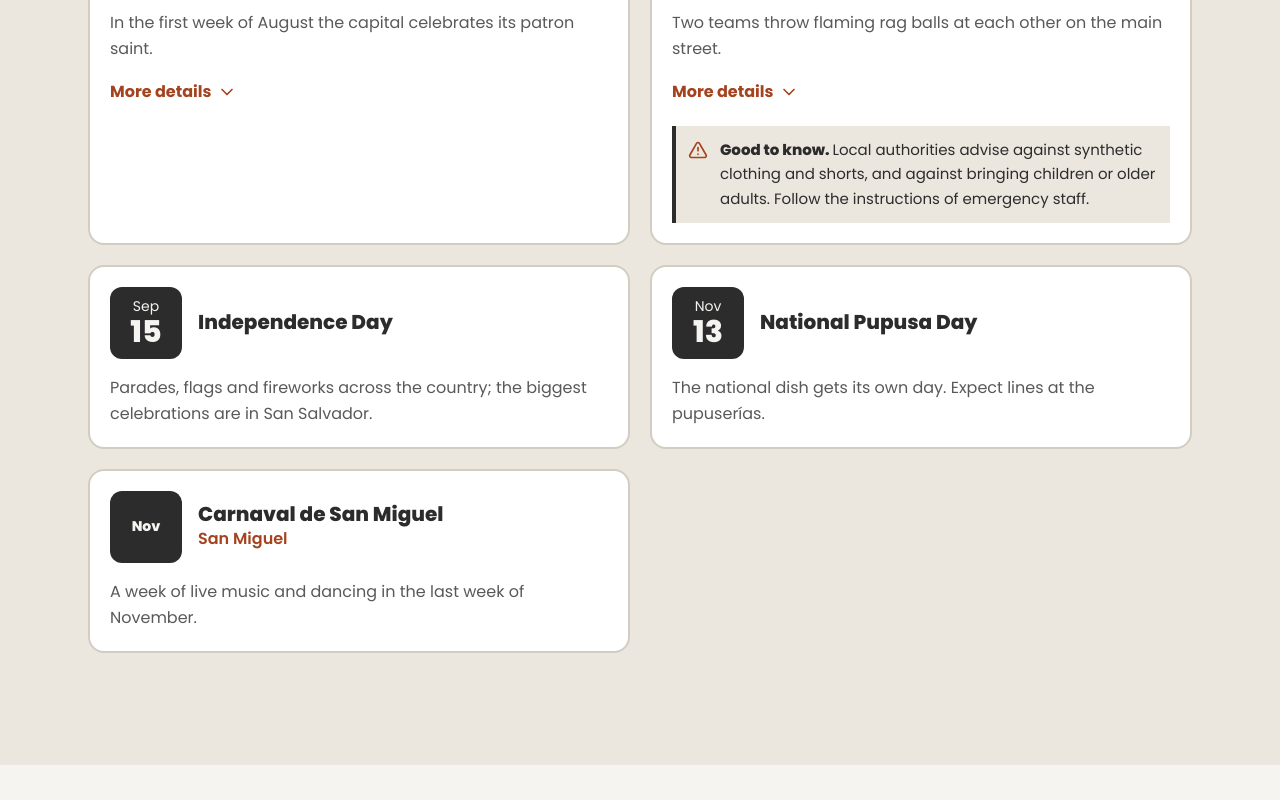
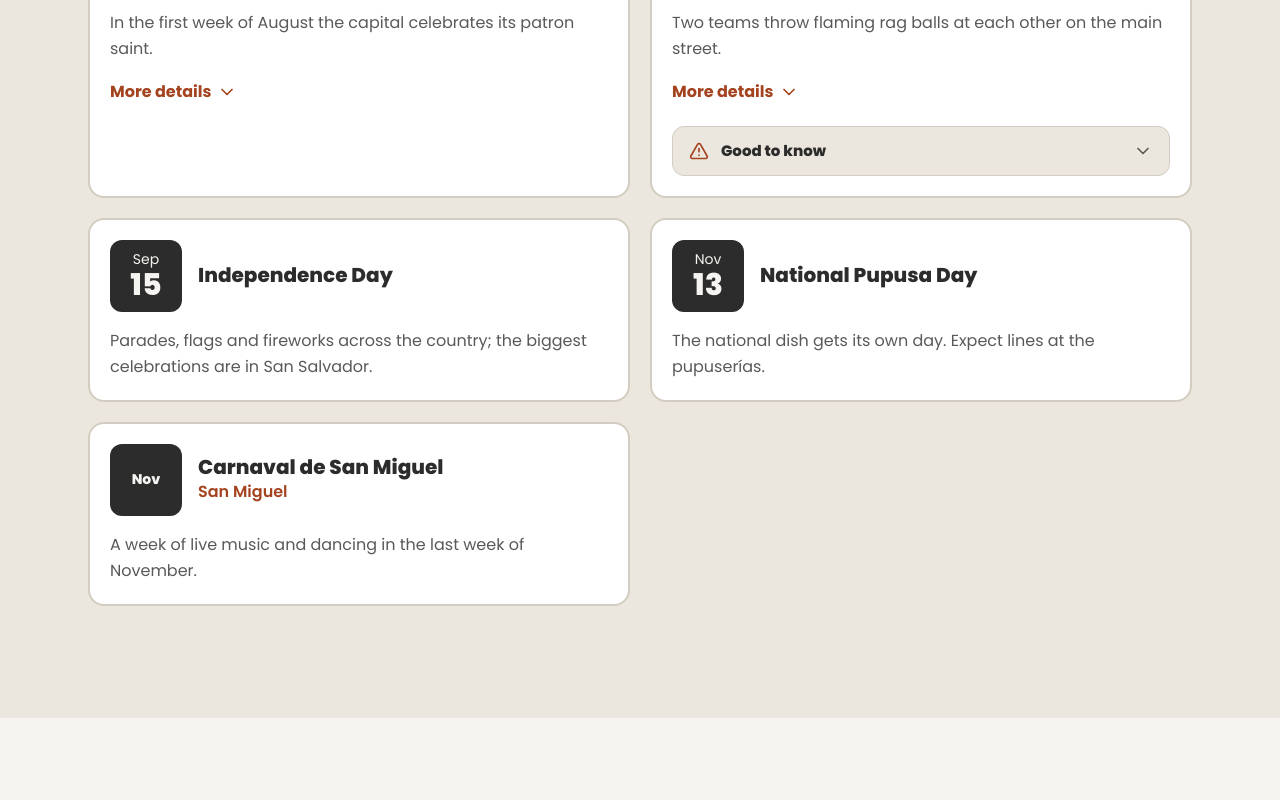
Before and after one commit to intercambioentranteesen-it/BookletSV, a Next.js app: page / in a window 1280 px wide. Shown: the part 4580-5380 px from the top of the page. Built offline with nearby package versions, Linux system fonts and the light colour scheme; no server answers.

Commit message:
Cambio "Para tener en cuenta"
Cambio de accesibilidad y UI Design de toggles para el apartado.

```diff
--- a/src/components/ui/Notice.tsx
+++ b/src/components/ui/Notice.tsx
@@ -1,24 +1,47 @@
 "use client";
 
 import type { ReactNode } from "react";
-import { TriangleAlert } from "lucide-react";
+import { TriangleAlert, ChevronDown } from "lucide-react";
 import { UI } from "@/data/ui";
 import { cn } from "@/lib/cn";
 import { useLang } from "@/lib/i18n";
 
-/**
- * Aviso "Para tener en cuenta": un solo diseño para todo el sitio (fechas, paradas de una experiencia, etc.).
- * Va siempre visible (nunca dentro de un desplegable) porque suele ser información de seguridad o de cuidado.
- */
-export function Notice({ children, className }: { children: ReactNode; className?: string }) {
+export function Notice({
+  children,
+  className,
+}: {
+  children: ReactNode;
+  className?: string;
+}) {
   const { t } = useLang();
+
   return (
-    <div role="note" className={cn("flex gap-3 border-l-4 border-ink bg-sand p-3 text-caption leading-relaxed", className)}>
-      <TriangleAlert aria-hidden="true" className="mt-0.5 h-5 w-5 shrink-0 text-terra-deep" />
-      <p>
-        <span className="font-extrabold">{t(UI.goodToKnow)}. </span>
-        {children}
-      </p>
-    </div>
+    <details
+      className={cn(
+        "group overflow-hidden rounded-control border border-line bg-sand",
+        className,
+      )}
+    >
+      <summary className="flex min-h-12 cursor-pointer list-none items-center justify-between gap-3 px-4 py-3 marker:hidden [&::-webkit-details-marker]:hidden">
+        <span className="flex items-center gap-3 text-caption font-extrabold">
+          <TriangleAlert
+            aria-hidden="true"
+            className="h-5 w-5 shrink-0 text-terra-deep"
+          />
+          {t(UI.goodToKnow)}
+        </span>
+
+        <ChevronDown
+          aria-hidden="true"
+          className="h-5 w-5 shrink-0 text-graphite transition-transform duration-200 group-open:rotate-180"
+        />
+      </summary>
+
+      <div className="border-t border-line px-4 py-3">
+        <p className="text-caption leading-relaxed text-graphite">
+          {children}
+        </p>
+      </div>
+    </details>
   );
 }
```
